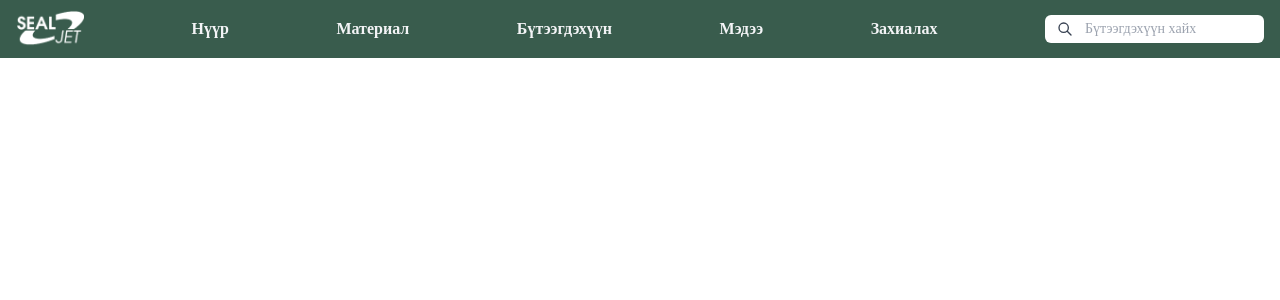
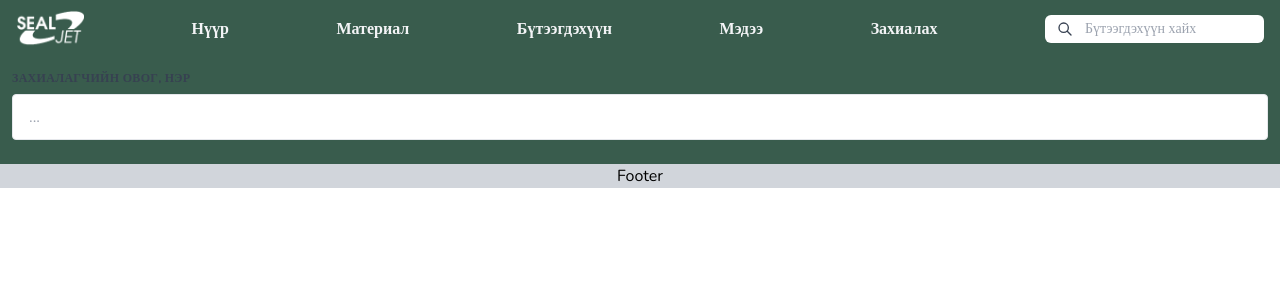
Before and after one commit to uuganaa123312/sealjet, a React (Create React App) app: page /order in a window 1280 px wide. Shown: the top 300 px of the page. Built offline with nearby package versions, Linux system fonts and the light colour scheme.

Commit message:
notebook

```diff
--- /dev/null
+++ b/src/pages/Material.js
@@ -0,0 +1,7 @@
+import React from "react";
+
+const Material = () => {
+  return <div>Material</div>;
+};
+
+export default React.memo(Material);
--- /dev/null
+++ b/src/pages/Order.js
@@ -0,0 +1,22 @@
+import React from "react";
+
+const Order = () => {
+  return (
+    <div className="pt-[58px] bg-[#395C4D]">
+      <div className="max-w-7xl">
+        <div className="p-3">
+          <label className="block uppercase tracking-wide text-gray-700 text-xs font-bold mb-2">
+            Захиалагчийн овог, нэр
+          </label>
+          <input
+            className="appearance-none block w-full bg-white text-gray-700 border border-gray-200 rounded py-3 px-4 mb-3 leading-tight focus:outline-none"
+            type="text"
+            placeholder="..."
+          />
+        </div>
+      </div>
+    </div>
+  );
+};
+
+export default React.memo(Order);
--- a/src/pages/Router.js
+++ b/src/pages/Router.js
@@ -7,6 +7,7 @@ import Product from "./Product";
 import ProductDetail from "../components/ProductDetail";
 import News from "./News";
 import NewsDetail from "../components/NewsDetail";
+import Order from "./Order";
 
 const Router = () => {
   return (
@@ -17,6 +18,7 @@ const Router = () => {
         <Route path="/product/:id" element={<ProductDetail />} />
         <Route path="/news" element={<News />} />
         <Route path="/news/:id" element={<NewsDetail />} />
+        <Route path="/order" element={<Order />} />
       </Routes>
     </Layout>
   );
```
